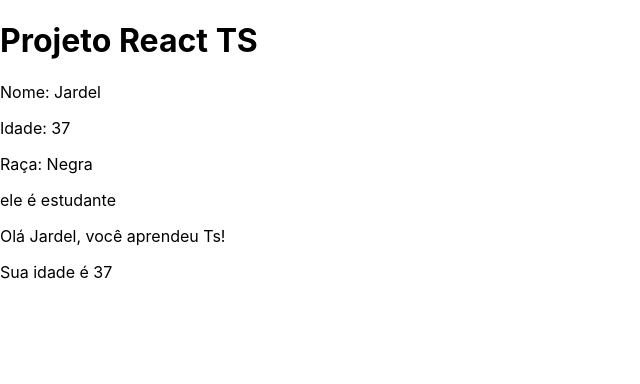
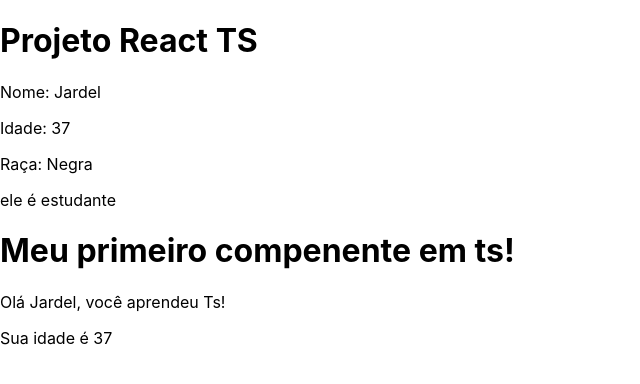
Before and after one commit to jadelcruz1/Curso-de-Typescript-com-react-e-node-js, a React (Create React App) app: page / in a window 1280 px wide. Shown: the top 384 px of the page, without its empty margins (0-640 px from the left). Built offline with nearby package versions, Linux system fonts and the light colour scheme.

Commit message:
Importando Components

```diff
--- a/src/App.tsx
+++ b/src/App.tsx
@@ -1,4 +1,8 @@
 import React from 'react';
+
+// 4 - importando componentes
+
+import FirstComponents from './components/FirstComponents';
 
 
 function App() {
@@ -43,6 +47,7 @@
       )}
 
         <div>
+          <FirstComponents />
         <p> {userName(name)}</p>
         <p> {userAge(age)}</p>
 
--- a/src/components/FirstComponents.tsx
+++ b/src/components/FirstComponents.tsx
@@ -1,7 +1,7 @@
 // aula 3 - componente
 
 
-import React, { ReactElement } from 'react'
+import React, { ReactElement } from 'react';
 
 
 
```
